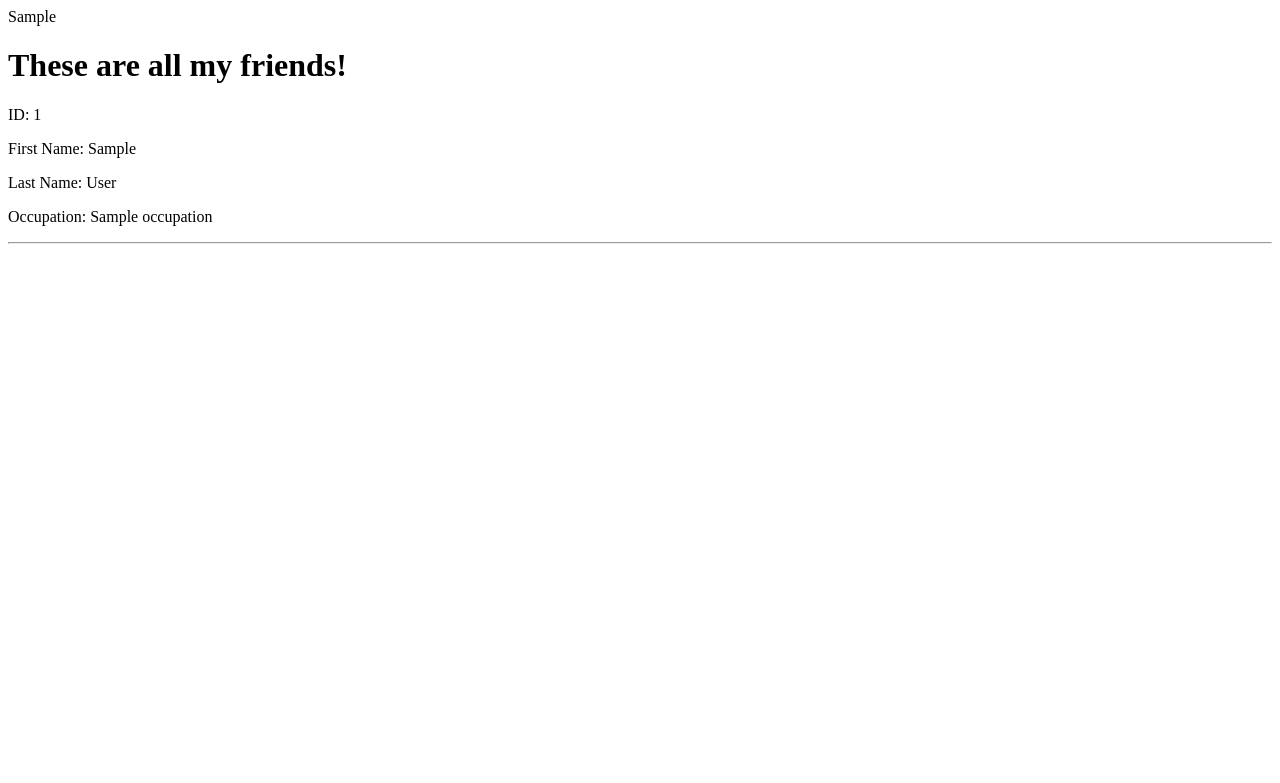
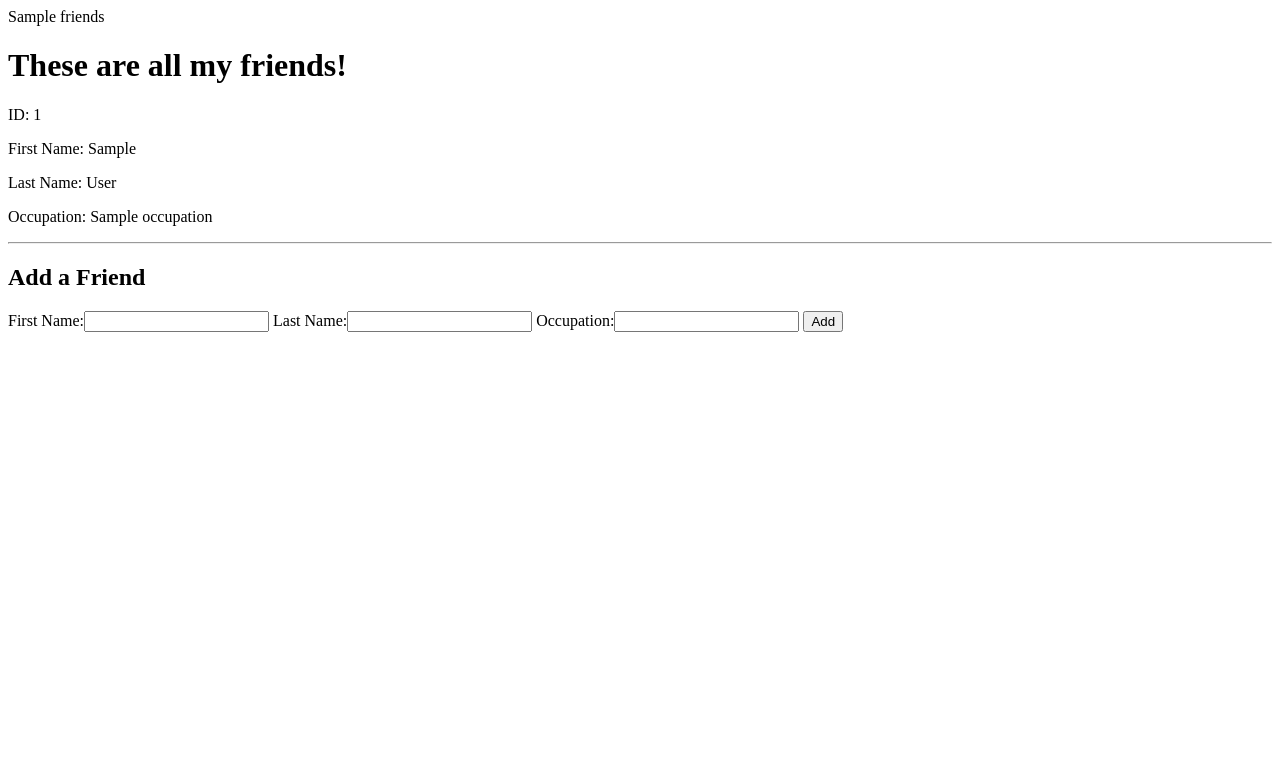
Before and after one commit to rnmessick/friends_flask_mysql, a Flask app: template templates/index.html in a window 1280 px wide. Shown: the top 783 px of the page. Run offline with Flask 2, Linux system fonts and the light colour scheme; the template is opened without the code that fills it: most values are stand-ins (such as "Sample title", 1, 10 or a date in 2020).

Commit message:
index.html- added features

```diff
--- a/templates/index.html
+++ b/templates/index.html
@@ -4,7 +4,7 @@
 </head>
 <body>
 <!-- we can use the line below to see all of our data in our template -->
-{{ all_friends }}
+{{ friends }}
 <h1>These are all my friends!</h1>
 <!-- with all the data we can then construct a more structured output -->
 {% for friend in all_friends: %}
@@ -14,5 +14,12 @@
    <p>Occupation: {{ friend['occupation'] }}</p>
    <hr>
 {% endfor %}
+  <h2>Add a Friend</h2>
+  <form action='/friends' method='POST'>
+    <label for="first_name">First Name:<input type="text" name="first_name" id="first_name"></label>
+    <label for="last_name">Last Name:<input type="text" name="last_name" id="last_name"></label>
+    <label for="occupation">Occupation:<input type="text" name="occupation" id="occupation"></label>
+    <input type="submit" value="Add">
+  </form>
 </body>
 </html>
```
